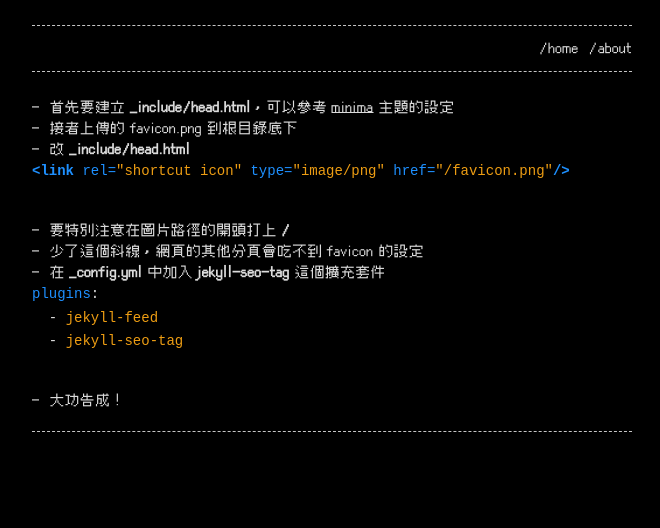
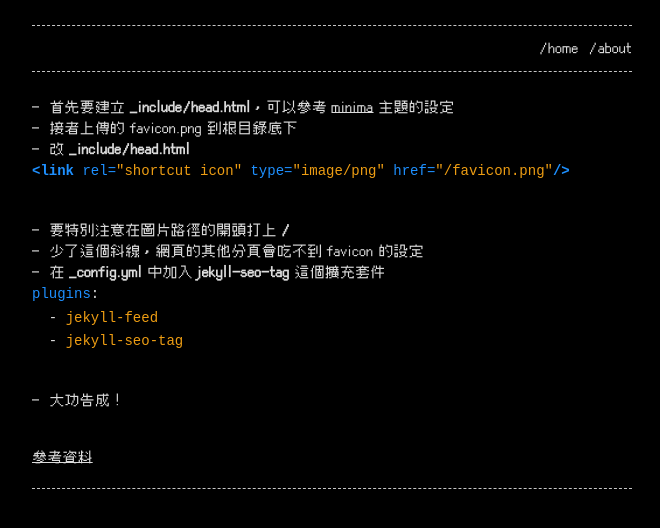
Before and after one commit to morningdip/home, a Jekyll site: the page built from _posts/2024-01-05-favicon.md, in a window 1280 px wide. Shown: the top 528 px of the page, without its empty margins (308-968 px from the left). Built offline with Jekyll 4.4.1, drawn with Linux system fonts in a browser that asks for light colours.

Commit message:
Update 2024-01-05-favicon.md

```diff
--- a/_posts/2024-01-05-favicon.md
+++ b/_posts/2024-01-05-favicon.md
@@ -28,3 +28,7 @@ plugins:
 <br/>
 
 - 大功告成！
+
+<br/>
+
+[參考資料](https://stackoverflow.com/questions/30551501/unable-to-set-favicon-using-jekyll-and-github-pages)
```
